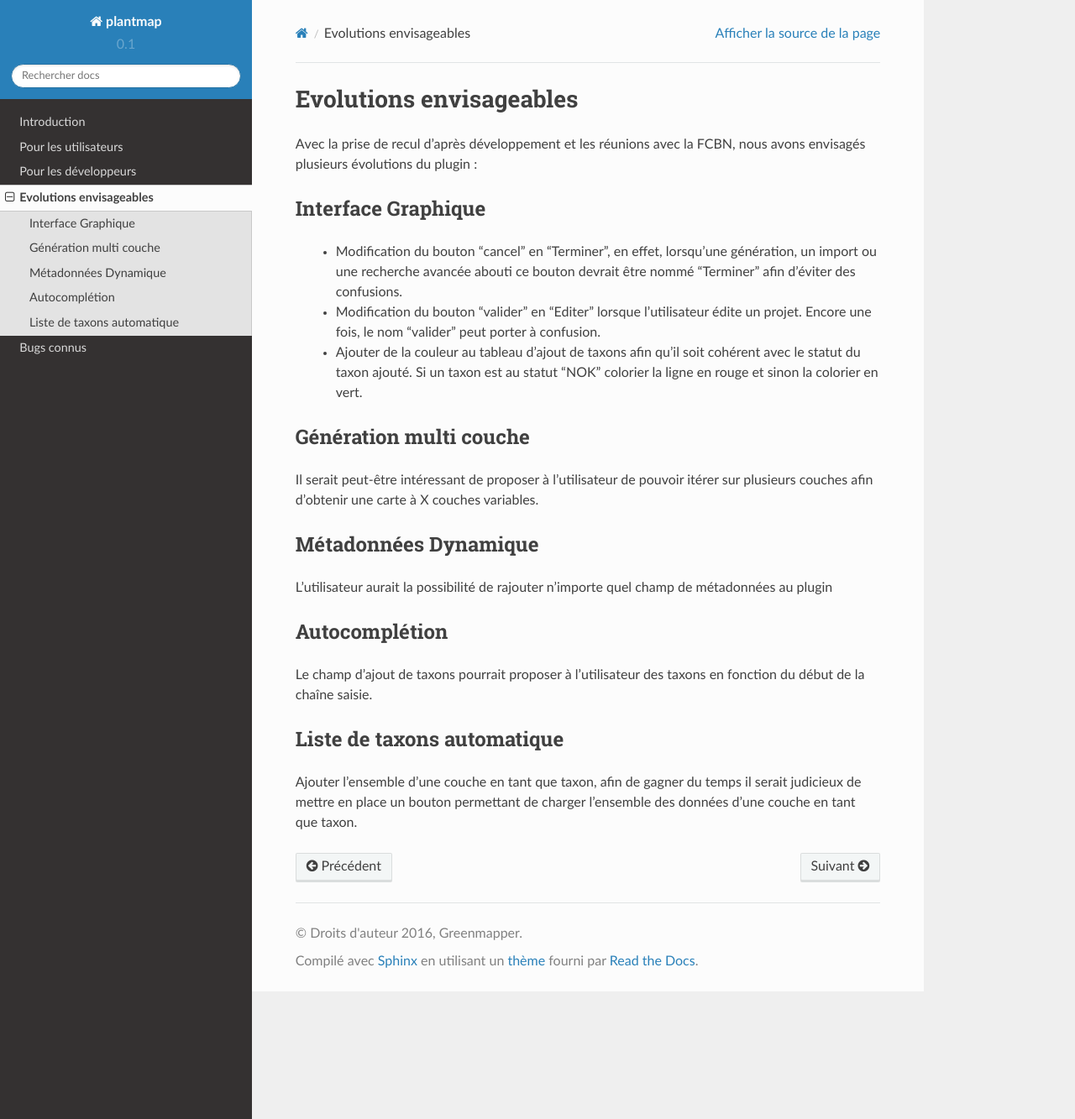
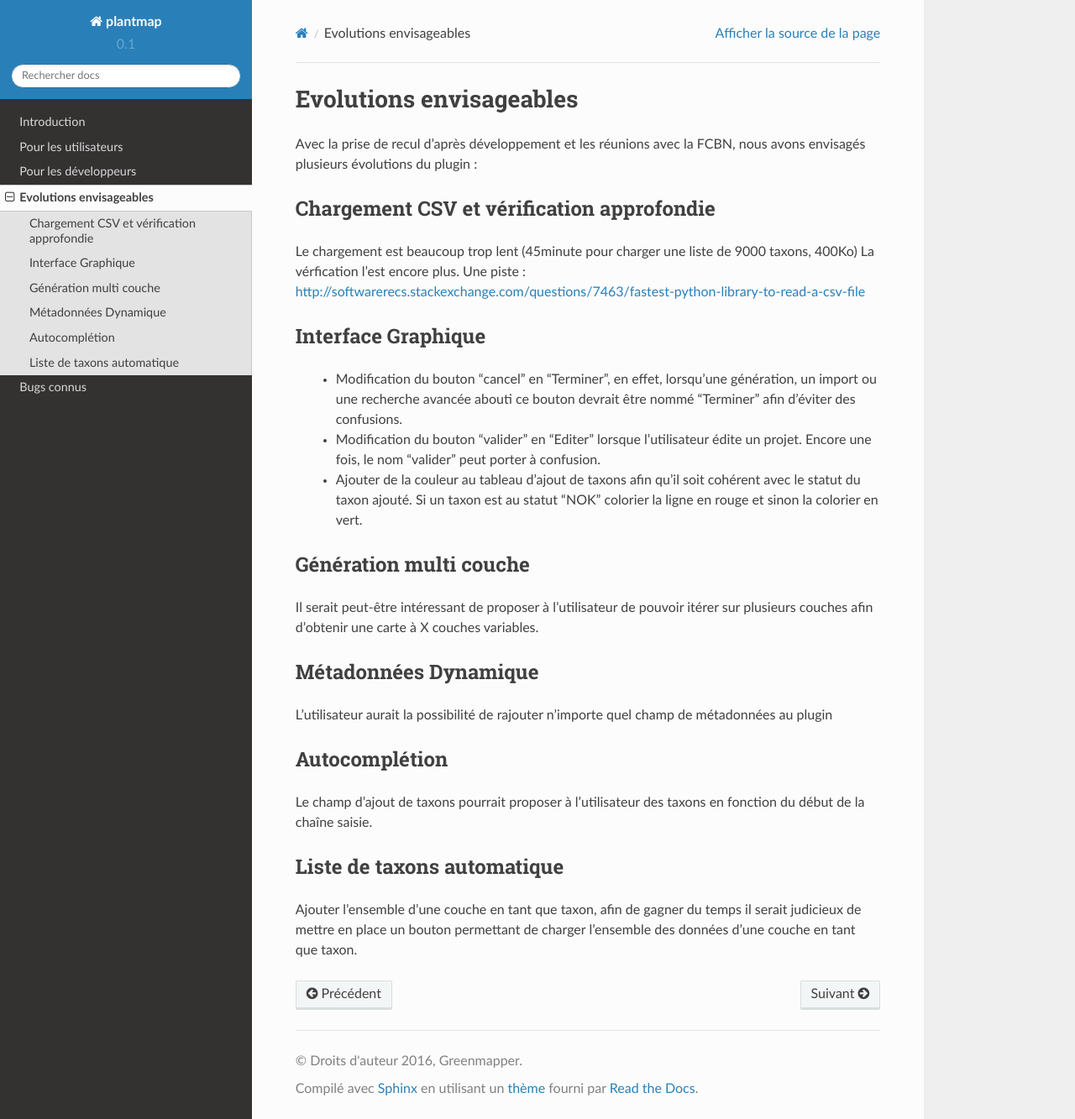
Before and after one commit to Max77T/plantmap-plugin, a Sphinx documentation site: the page built from doc/source/evolutions_envisageables.rst, in a window 1280 px wide and 1333 px high. Shown: the whole window at 84% size. Built offline with Sphinx 7.4.7 and the Read the Docs theme 2.0.0, drawn with Linux system fonts in a browser that asks for light colours.

Commit message:
Doc version 0.1.3

```diff
--- a/doc/source/evolutions_envisageables.rst
+++ b/doc/source/evolutions_envisageables.rst
@@ -2,6 +2,14 @@
 Evolutions envisageables
 =========================
 Avec la prise de recul d’après développement et les réunions avec la FCBN, nous avons envisagés plusieurs évolutions du plugin :
+
+---------------------------------------------
+Chargement CSV et vérification approfondie
+---------------------------------------------
+Le chargement est beaucoup trop lent (45minute pour charger une liste de 9000 taxons, 400Ko)
+La vérfication l'est encore plus.
+Une piste :
+http://softwarerecs.stackexchange.com/questions/7463/fastest-python-library-to-read-a-csv-file
 
 ---------------------------
 Interface Graphique
--- a/doc/source/pour_les_utilisateurs.rst
+++ b/doc/source/pour_les_utilisateurs.rst
@@ -9,6 +9,7 @@ Cette partie a pour objectif de
 
 La documentation de mise en production proposera une installation multi OS (UNIX et Windows) étant donné la compatibilité de QGIS avec les systèmes précédemment cités. Le déploiement pourra se faire selon les modélités suivantes : Installation depuis le serveur PlantMap (et à terme le répository QGIS, Installation via les sources).
 Le plugin a été testé sur :
+
   * Windows 7 avec QGIS 2.0 (non compatible), 2.8 et 2.12 (nous n’avons pas testé la compatibilité avec les versions intermédiaires)
   * Linux 12.04 avec QGIS 2.12, QGIS 2.14
 
@@ -32,6 +33,7 @@ L’installation via les sources consiste a décompressée les sources dans un d
   * Récupérez les sources sur le dépot Github du projet : https://github.com/Max77T/plantmap-plugin
   * Compilez le plugin en utilisant pyrcc4
   * Pour être identifié par QGIS, le plugin doit être placé dans le dossier C:\Users\[nom_de_l_utilisateur]\.qgis2\python\plugins (sous windows) ou .qgis2/python/plugins/ (sous linux)
+
 Attention, ils est nécessaire de redémarrer QGIS pour que le plugin soit reconnu.
 
 Après avoir lancé QGIS, il se peut que le plugin soit désactivé pour remédier à cela, il faut se rendre dans le menu “Extension”. La checkbox “PlantMap” doit être coché. Une fois coché le plugin sera visible dans la barre des plugins.
```
